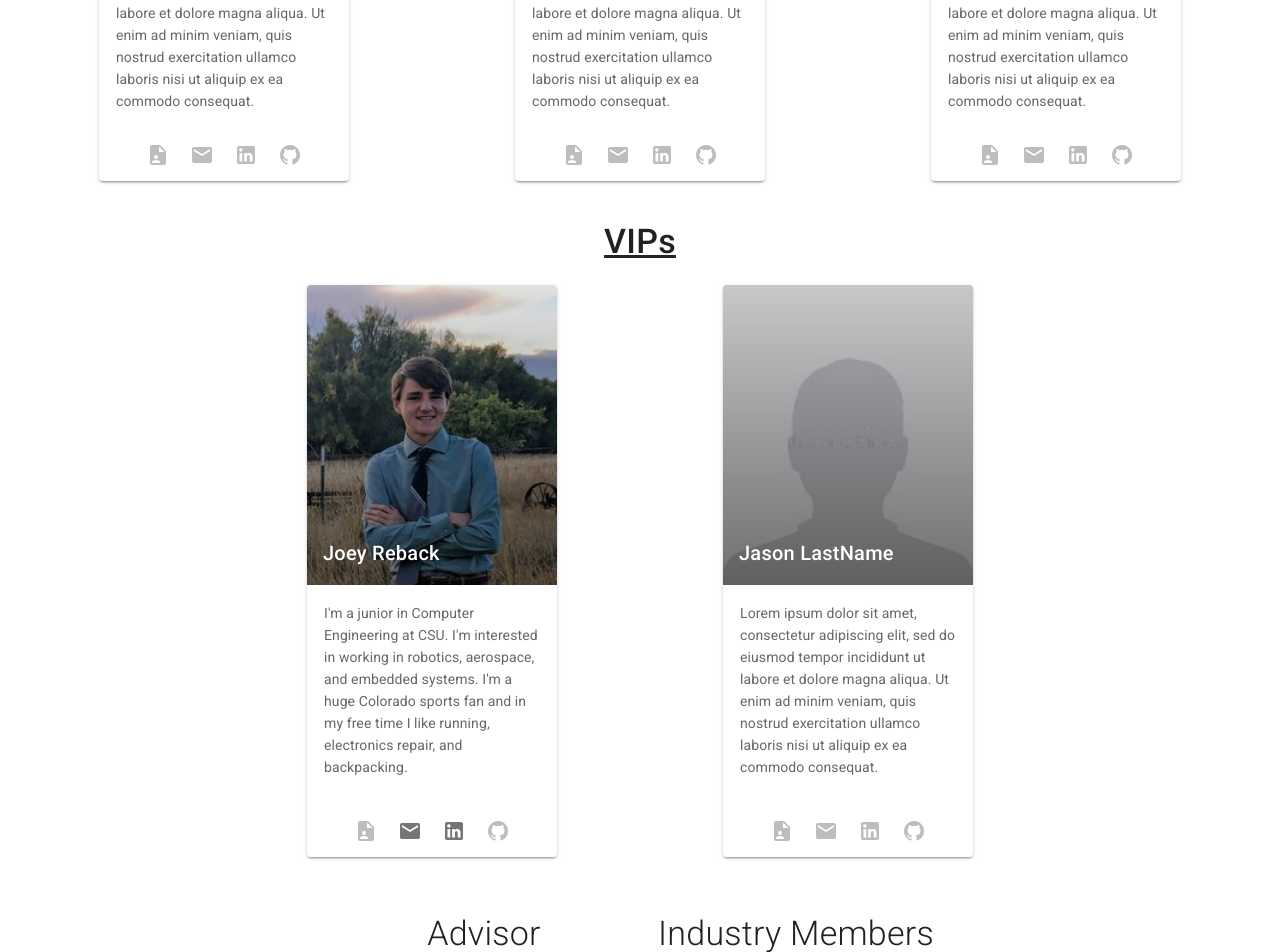
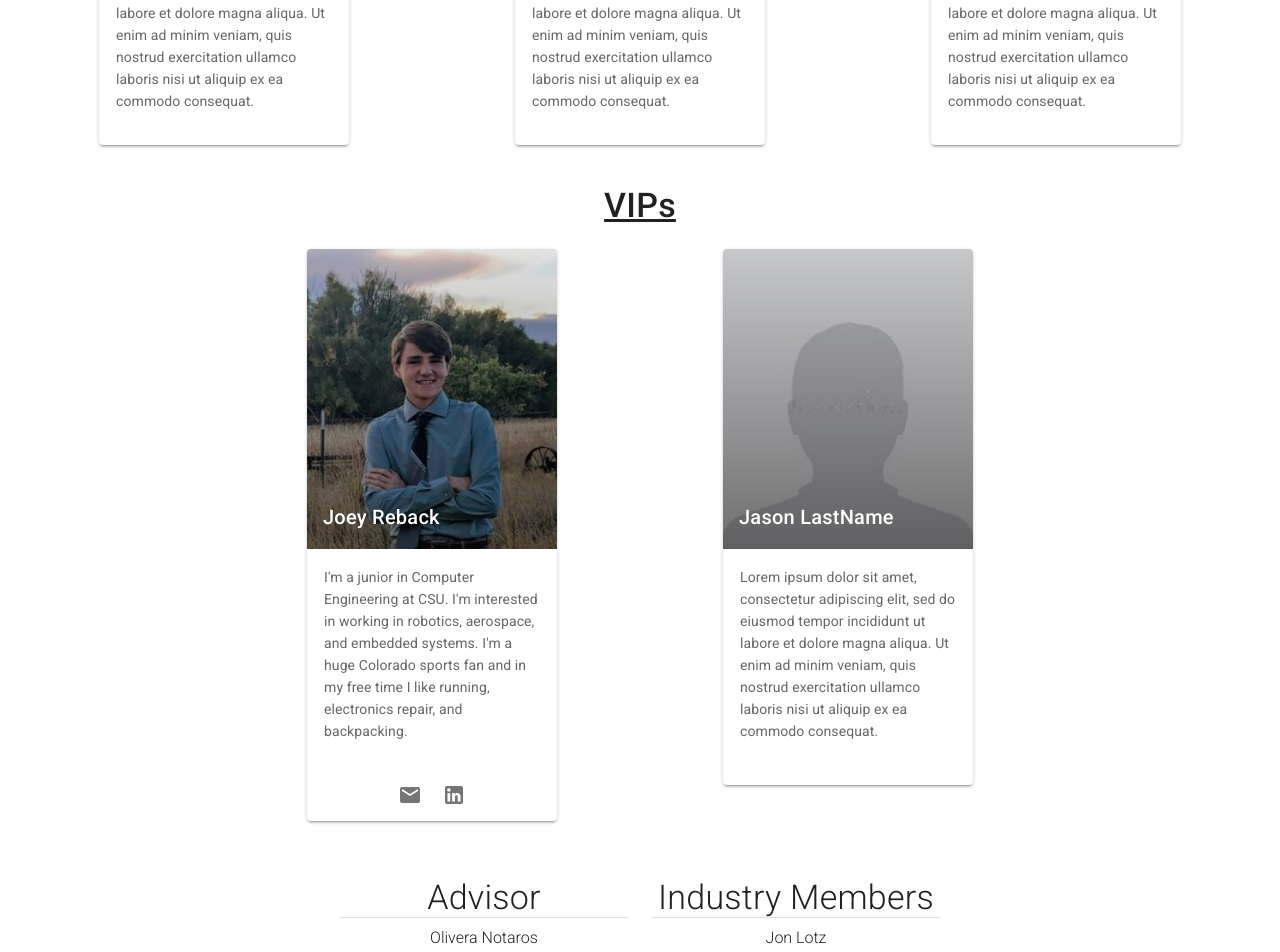
Before and after one commit to RAMBotsCSU/webpage, a Vue app: page /team in a window 1280 px wide. Shown: the part 1380-2332 px from the top of the page. Built offline with nearby package versions, Linux system fonts and the light colour scheme; what v-video-embed would draw is missing.

Commit message:
hide team member links that do not exist

```diff
--- a/src/components/TeamAY24.vue
+++ b/src/components/TeamAY24.vue
@@ -21,19 +21,19 @@
                     </v-card>
 
                     <v-card-actions class="justify-center">
-                        <v-btn icon :disabled="card.resume == null" :href="card.resume" target="_blank">
+                        <v-btn icon v-if="card.resume" :href="card.resume" target="_blank">
                             <v-icon>mdi-file-account</v-icon>
                         </v-btn>
 
-                        <v-btn icon :disabled="card.email == null" :href="`mailto:${card.email}`" target="_blank">
+                        <v-btn icon v-if="card.email" :href="`mailto:${card.email}`" target="_blank">
                             <v-icon>mdi-email</v-icon>
                         </v-btn>
 
-                        <v-btn icon :disabled="card.linkedin == null" :href="card.linkedin" target="_blank">
+                        <v-btn icon v-if="card.linkedin" :href="card.linkedin" target="_blank">
                             <v-icon>mdi-linkedin</v-icon>
                         </v-btn>
 
-                        <v-btn icon :disabled="card.github == null" :href="`https://github.com/${card.github}`" target="_blank">
+                        <v-btn icon v-if="card.github" :href="`https://github.com/${card.github}`" target="_blank">
                             <v-icon>mdi-github</v-icon>
                         </v-btn>
                     </v-card-actions>
@@ -64,19 +64,19 @@
                     </v-card>
 
                     <v-card-actions class="justify-center">
-                        <v-btn icon :disabled="card.resume == null" :href="card.resume" target="_blank">
+                        <v-btn icon v-if="card.resume" :href="card.resume" target="_blank">
                             <v-icon>mdi-file-account</v-icon>
                         </v-btn>
 
-                        <v-btn icon :disabled="card.email == null" :href="`mailto:${card.email}`" target="_blank">
+                        <v-btn icon v-if="card.email" :href="`mailto:${card.email}`" target="_blank">
                             <v-icon>mdi-email</v-icon>
                         </v-btn>
 
-                        <v-btn icon :disabled="card.linkedin == null" :href="card.linkedin" target="_blank">
+                        <v-btn icon v-if="card.linkedin" :href="card.linkedin" target="_blank">
                             <v-icon>mdi-linkedin</v-icon>
                         </v-btn>
 
-                        <v-btn icon :disabled="card.github == null" :href="`https://github.com/${card.github}`" target="_blank">
+                        <v-btn icon v-if="card.github" :href="`https://github.com/${card.github}`" target="_blank">
                             <v-icon>mdi-github</v-icon>
                         </v-btn>
                     </v-card-actions>
```
